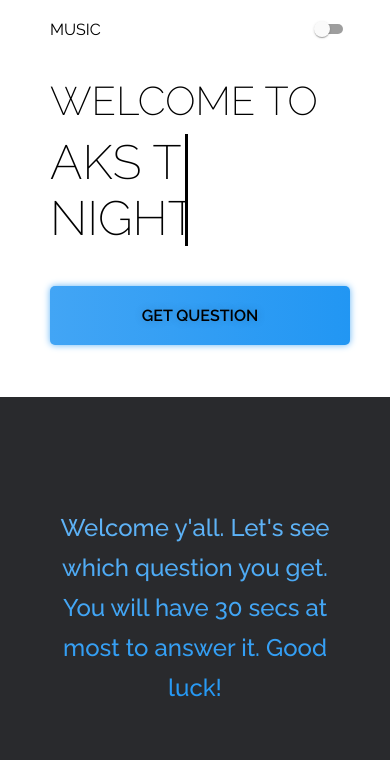
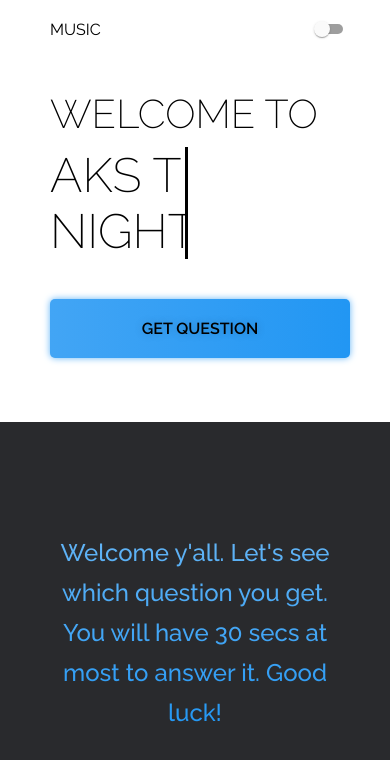
Before and after one commit to msaaddev/aks-trivia, a Next.js app: page / in a window 390 px wide. Shown: the top 760 px of the page. Built offline with nearby package versions, Linux system fonts and the light colour scheme.

Commit message:
👌 IMPROVE: improve layout

```diff
--- a/styles/Trivia.module.css
+++ b/styles/Trivia.module.css
@@ -155,7 +155,7 @@
     }
 
     .subcontainer_right_info {
-        height: 44vh;
+        height: 47vh;
     }
 
     .subcontainer_right_info h1 {
```
